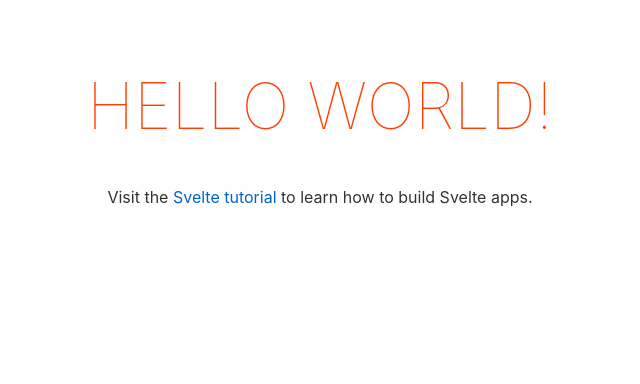
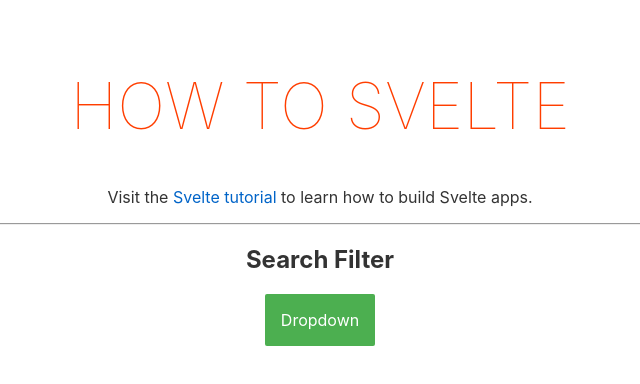
Before and after one commit to SinisaVukmirovic/How-To-Svelte, a Svelte app: page / in a window 1280 px wide. Shown: the top 384 px of the page, without its empty margins (320-960 px from the left). Built offline with nearby package versions, Linux system fonts and the light colour scheme.

Commit message:
Search Filter functionality

```diff
--- a/src/App.svelte
+++ b/src/App.svelte
@@ -1,10 +1,13 @@
 <script>
-	export let name;
+	import SearchFilter from './components/search-filter/SearchFilter.svelte';
 </script>
 
 <main>
-	<h1>Hello {name}!</h1>
+	<h1>How To Svelte</h1>
 	<p>Visit the <a href="https://svelte.dev/tutorial">Svelte tutorial</a> to learn how to build Svelte apps.</p>
+	<hr>
+
+	<SearchFilter />
 </main>
 
 <style>
--- /dev/null
+++ b/src/components/search-filter/SearchFilter.svelte
@@ -0,0 +1,86 @@
+<script>
+    import { each } from "svelte/internal";
+import MenuItem from "./components/MenuItem.svelte";
+
+    let showMenu = false;
+    let inputValue = '';
+
+    const menuItems = ['About', 'Base', 'Blog', 'Contact', 'Custom', 'Support', 'Tools'];
+    let filteredItems = [];
+    // $:console.log(filteredItems);
+
+    const filterFunction = () => {
+        filteredItems = menuItems.filter(item => item.toLowerCase().includes(inputValue.toLowerCase()));
+    }
+</script>
+
+<style>
+    .dropbtn {
+    background-color: #4CAF50;
+    color: white;
+    padding: 16px;
+    font-size: 16px;
+    border: none;
+    cursor: pointer;
+    }
+
+    /* Dropdown button on hover & focus */
+    .dropbtn:hover, .dropbtn:focus {
+    background-color: #3e8e41;
+    }
+
+    /* The search field */
+    #myInput {
+    box-sizing: border-box;
+    background-image: url('https://s2.svgbox.net/octicons.svg?ic=search-bold&color=000');
+    background-position: 14px 12px;
+    background-repeat: no-repeat;
+    font-size: 16px;
+    padding: 14px 20px 12px 45px;
+    border: none;
+    border-bottom: 1px solid #ddd;
+    }
+
+    /* The search field when it gets focus/clicked on */
+    #myInput:focus {outline: 3px solid #ddd;}
+
+    /* The container <div> - needed to position the dropdown content */
+    .dropdown {
+    position: relative;
+    display: inline-block;
+    }
+
+    /* Dropdown Content (Hidden by Default) */
+    .dropdown-content {
+    display: none;
+    position: absolute;
+    background-color: #f6f6f6;
+    min-width: 230px;
+    border: 1px solid #ddd;
+    z-index: 1;
+    }
+
+    /* Show the dropdown menu (use JS to add this class to the .dropdown-content container when the user clicks on the dropdown button) */
+    .show {display:block;}
+</style>
+
+<!-- MarkUp -->
+<h2>Search Filter</h2>
+
+<div class="dropdown">
+    <button on:click={() => showMenu = !showMenu} class="dropbtn">Dropdown</button>
+
+    <div id="myDropdown" class="dropdown-content" class:show={showMenu}>
+        <input type="text" placeholder="Search.." autocomplete="off" id="myInput" bind:value={inputValue} on:keyup={filterFunction}>
+
+        {#if filteredItems.length > 0}
+            {#each filteredItems as item}
+                <MenuItem label={item} />
+            {/each}
+        {:else}
+            {#each menuItems as item}
+                <MenuItem label={item} />
+            {/each}
+        {/if}
+    </div>
+</div>
--- /dev/null
+++ b/src/components/search-filter/components/MenuItem.svelte
@@ -0,0 +1,20 @@
+<script>
+    export let label;
+</script>
+
+<style>
+     /* Links inside the dropdown */
+    a {
+    color: black;
+    padding: 12px 16px;
+    text-decoration: none;
+    display: block;
+    text-align: left;
+    }
+
+    /* Change color of dropdown links on hover */
+    a:hover {background-color: #f1f1f1}
+</style>
+
+<!-- MarkUp -->
+<a href="#{label.toLowerCase()}">{label}</a>
--- a/src/main.js
+++ b/src/main.js
@@ -3,7 +3,6 @@
 const app = new App({
 	target: document.body,
 	props: {
-		name: 'world'
 	}
 });
 
```
